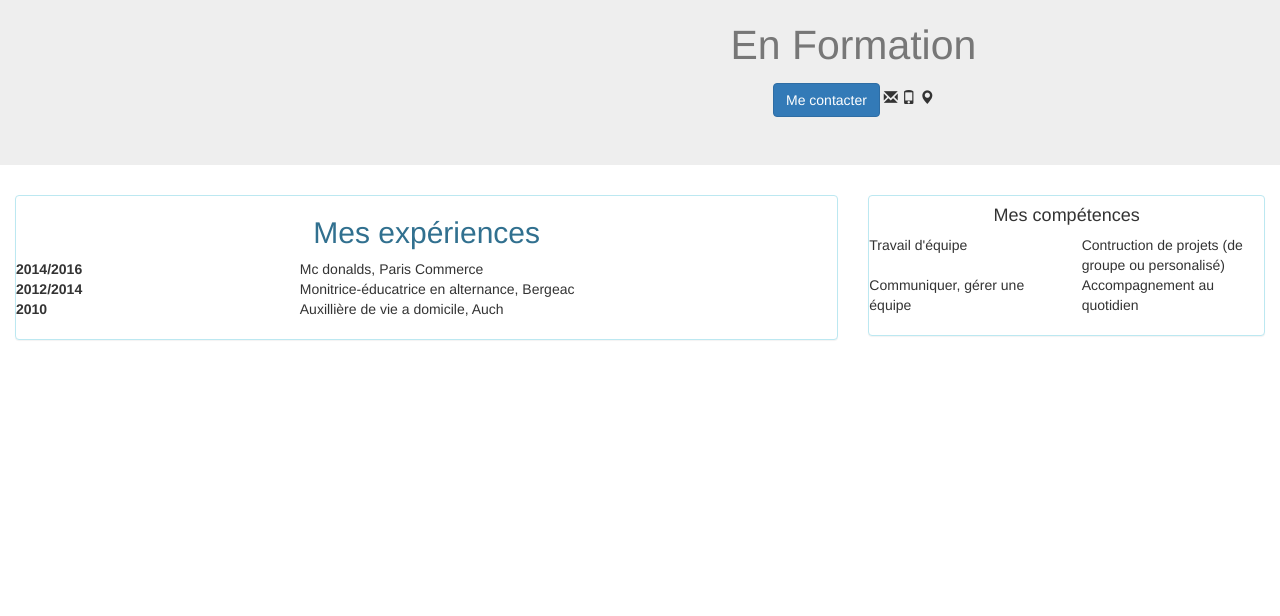
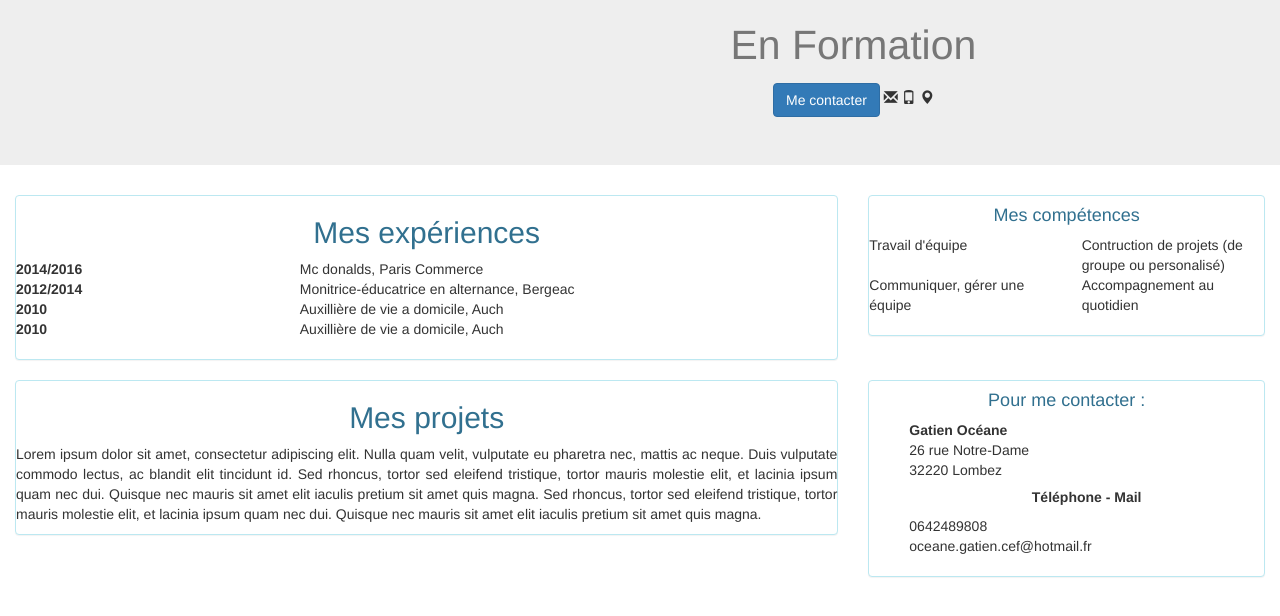
Before and after one commit to oceanegatien/Cv-avec-frameworks, a plain HTML site: page index.html in a window 1280 px wide. Shown: the part 154-770 px from the top of the page. Drawn offline with Linux system fonts and the light colour scheme.

Commit message:
add section

```diff
--- a/index.html
+++ b/index.html
@@ -9,8 +9,8 @@
 
 </head>
 <body>
-<header class="contenu">
 
+<header>
   <div class="jumbotron jumbotron-fluid">
     <div class="container-fluid">
       <div class="row">
@@ -47,7 +47,7 @@
 </header>
 
 <main>
-  <div class="col-md-8">
+  <section class="col-md-8">
       <div class="panel panel-info">
         <dl class="row">
         <h2 class="text-center text-info">Mes expériences</h2>
@@ -57,32 +57,53 @@
         <dd class="col-sm-6">Monitrice-éducatrice en alternance, Bergeac</dd>
         <dt class="col-offset-2 col-sm-4">2010</dt>
         <dd class="col-sm-6">Auxillière de vie a domicile, Auch</dd>
-
-
-
+        <dt class="col-offset-2 col-sm-4">2010</dt>
+        <dd class="col-sm-6">Auxillière de vie a domicile, Auch</dd>
 
       </dl>
     </div>
    </div>
-   </div>
-
+  </section>
 
    <div class="col-md-4 hidden-xs hidden-sm">
     <div class="panel panel-info">
-    <h4 class="text-center">Mes compétences</h4>
+    <h4 class="text-center text-info">Mes compétences</h4>
       <dl class="row">
         <dd class="col-sm-6">Travail d'équipe</dd>
         <dd class="col-sm-6">Contruction de projets (de groupe ou personalisé)</dd>
         <dd class="col-sm-6">Communiquer, gérer une équipe</dd>
         <dd class="col-sm-6">Accompagnement au quotidien</dd>
-
-
-
-
     </dl>
     </div>
    </div>
 
+   <section class="col-md-8">
+      <div class="panel panel-info">
+        <div class="row" style="margin-left: auto; margin-right: auto;">
+        <h2 class="text-center text-info">Mes projets</h2>
+        <p class="text-justify"> Lorem ipsum dolor sit amet, consectetur adipiscing elit. Nulla quam velit, vulputate eu pharetra nec, mattis ac neque. Duis vulputate commodo lectus, ac blandit elit tincidunt id. Sed rhoncus, tortor sed eleifend tristique, tortor mauris molestie elit, et lacinia ipsum quam nec dui. Quisque nec mauris sit amet elit iaculis pretium sit amet quis magna. Sed rhoncus, tortor sed eleifend tristique, tortor mauris molestie elit, et lacinia ipsum quam nec dui. Quisque nec mauris sit amet elit iaculis pretium sit amet quis magna. </p>
+        </div>
+      </div>
+</section>
+
+  <div class="col-md-4 hidden-xs hidden-sm">
+  <div class="panel panel-info">
+<address class="">
+  <h4 class="text-center text-info">Pour me contacter :</h4>
+  <ul>
+  <li class="list-unstyled"><strong>Gatien Océane</strong></li>
+  <li class="list-unstyled">26 rue Notre-Dame</li>
+  <li class="list-unstyled">32220 Lombez</li>
+</ul>
+<ul>
+  <h5 class="text-center"><strong>Téléphone - Mail</strong></h5>
+  <li class="list-unstyled">0642489808</li>
+  <li class="list-unstyled">oceane.gatien.cef@hotmail.fr</li>
+</ul>
+</address>
+</div>
+</div>
+</div>
 </main>
 
 </body>
```
